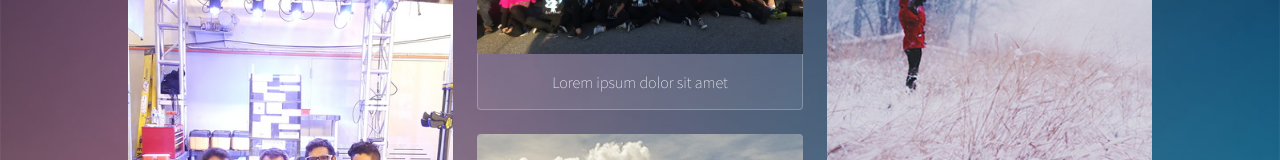
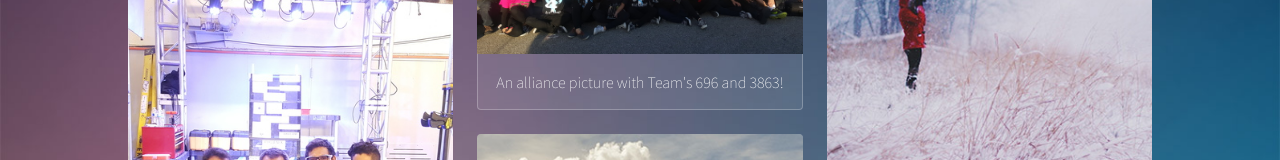
Before and after one commit to Jacob-Haddad/old-website, a plain HTML site: page gallery.html in a window 1280 px wide. Shown: the part 516-676 px from the top of the page. Drawn offline with Linux system fonts and the light colour scheme.

Commit message:
Update gallery.html

```diff
--- a/gallery.html
+++ b/gallery.html
@@ -40,7 +40,7 @@
 								<div>
 									<a href="images/team4ventura.jpg">
 										<img src="images/team4ventura.jpg" alt="" />
-										<h3>Lorem ipsum dolor sit amet</h3>
+										<h3>An alliance picture with Team's 696 and 3863!</h3>
 									</a>
 									<a href="images/fulls/04.jpg">
 										<img src="images/thumbs/04.jpg" alt="" />
```
